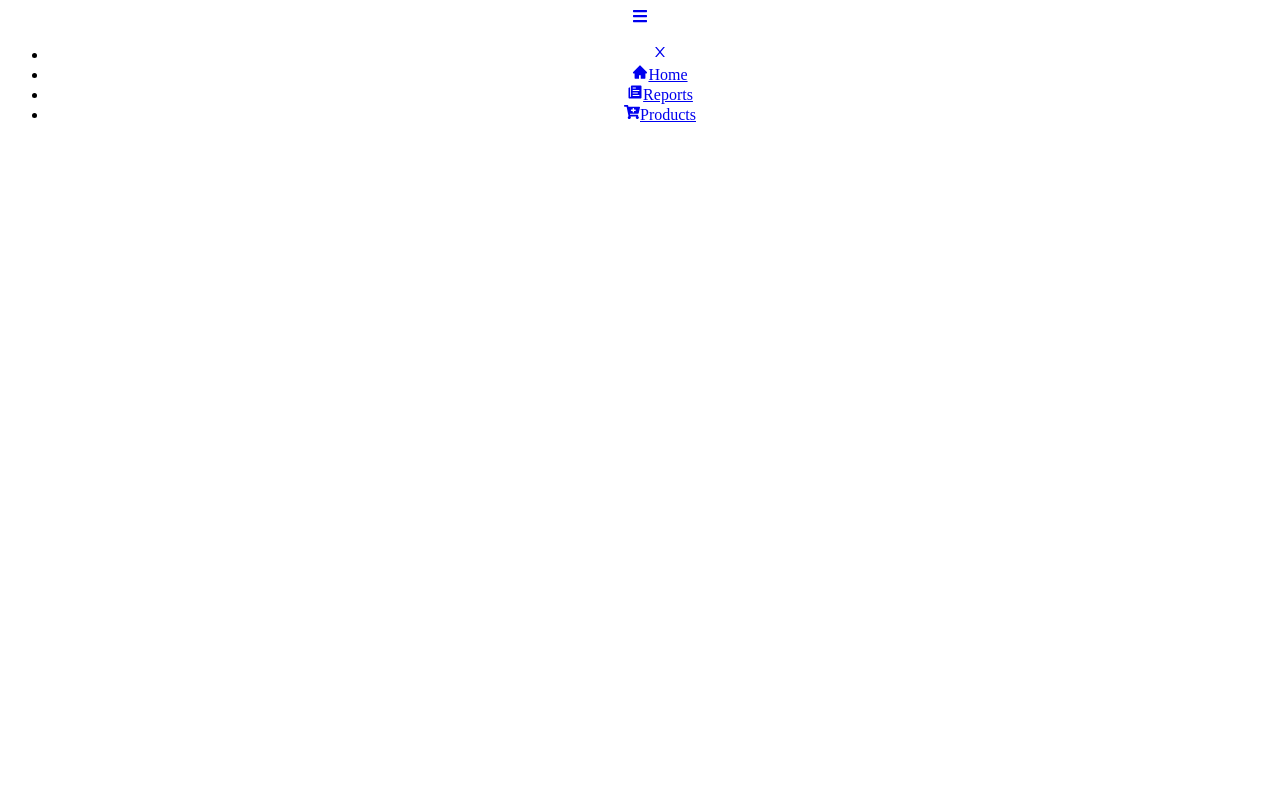
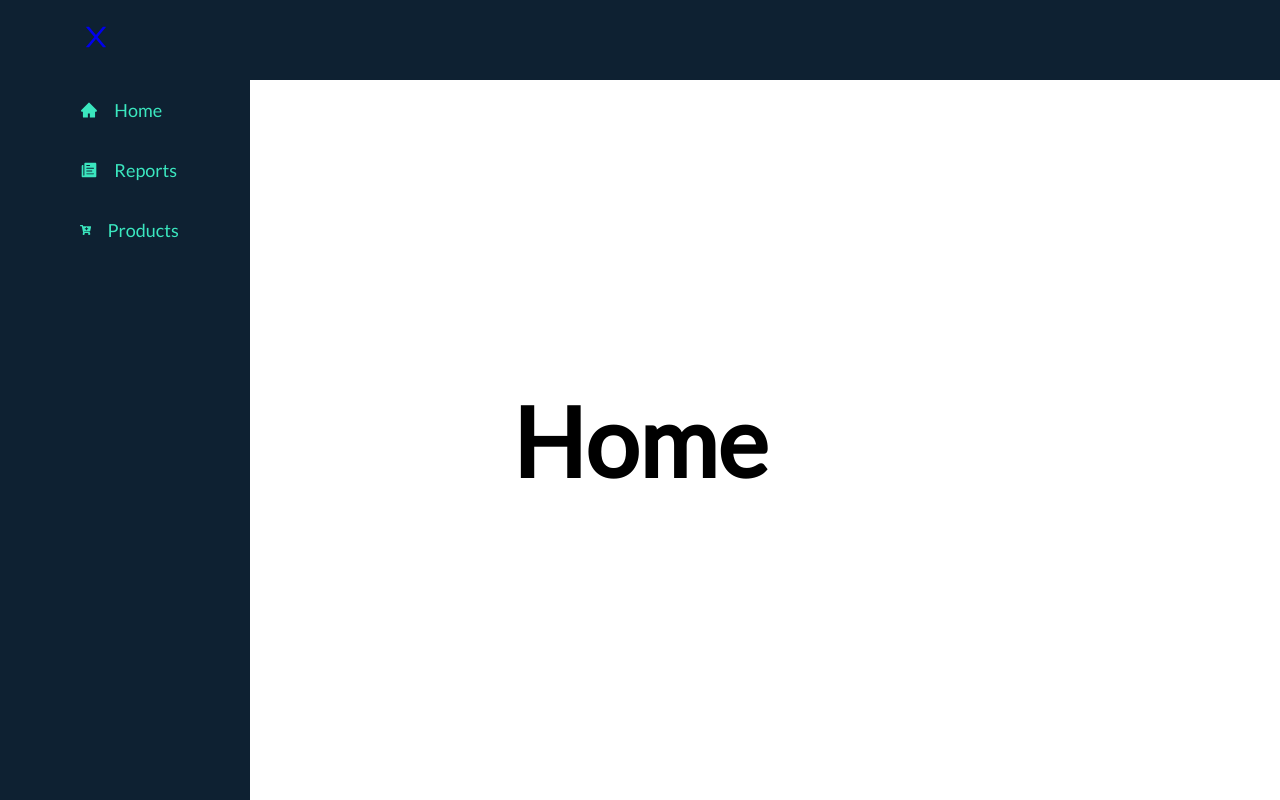
Before and after one commit to bartoszluka/react-navbar, a React (Create React App) app: page / in a window 1280 px wide. Built offline with nearby package versions, Linux system fonts and the light colour scheme.

Commit message:
all working now

```diff
--- a/src/App.css
+++ b/src/App.css
@@ -1,38 +1,15 @@
-.App {
-  text-align: center;
+@import url("https://fonts.googleapis.com/css2?family=Lato&display=swap");
+* {
+  box-sizing: border-box;
+  margin: 0;
+  padding: 0;
+  font-family: 'Lato', sans-serif;
 }
 
-.App-logo {
-  height: 40vmin;
-  pointer-events: none;
-}
-
-@media (prefers-reduced-motion: no-preference) {
-  .App-logo {
-    animation: App-logo-spin infinite 20s linear;
-  }
-}
-
-.App-header {
-  background-color: #282c34;
-  min-height: 100vh;
+.home, .reports, .products {
   display: flex;
-  flex-direction: column;
+  height: 90vh;
   align-items: center;
   justify-content: center;
-  font-size: calc(10px + 2vmin);
-  color: white;
+  font-size: 3rem;
 }
-
-.App-link {
-  color: #61dafb;
-}
-
-@keyframes App-logo-spin {
-  from {
-    transform: rotate(0deg);
-  }
-  to {
-    transform: rotate(360deg);
-  }
-}
--- a/src/App.js
+++ b/src/App.js
@@ -5,6 +5,9 @@ import {
   Switch,
   Route
 } from 'react-router-dom';
+import Home from './pages/Home'
+import Reports from './pages/Reports'
+import Products from './pages/Products'
 
 function App() {
   return (
@@ -12,7 +15,9 @@ function App() {
       <Router>
         <Navbar />
         <Switch>
-          <Route exact path="/" />
+          <Route exact path="/" component={Home} />
+          <Route path="/reports" component={Reports} />
+          <Route path="/products" component={Products} />
         </Switch>
       </Router>
     </div>
--- a/src/components/Navbar.css
+++ b/src/components/Navbar.css
@@ -0,0 +1,78 @@
+:root {
+    --bgk: #0e2132;
+    --accent: #3be7bf;
+    --white: #ffffff;
+}
+
+.navbar {
+    background-color: var(--bgk);
+    height: 80px;
+    display: flex;
+    justify-content: flex-start;
+    align-items: center;
+}
+
+.menu-bars {
+    margin-left: 2rem;
+    font-size: 2rem;
+    background: none;
+}
+
+.nav-menu {
+    background-color: var(--bgk);
+    color: var(--accent);
+    width: 250px;
+    height: 100vh;
+    display: flex;
+    justify-content: center;
+    position: fixed;
+    top: 0;
+    left: -100%;
+    transition: 850ms;
+}
+
+.nav-menu.active {
+    left: 0;
+    transition: 350ms;
+}
+
+.nav-text {
+    display: flex;
+    justify-content: flex-start;
+    align-items: center;
+    padding: 8px 0px 8px 16px;
+    list-style: none;
+    height: 60px;
+}
+
+.nav-text a {
+    text-decoration: none;
+    color: var(--accent);
+    font-size: 18px;
+    width: 95%;
+    display: flex;
+    align-items: center;
+    padding: 0 16px;
+    border-radius: 4px;
+}
+
+.nav-text a:hover {
+    color: var(--white);
+}
+
+.nav-menu-items {
+    width: 100%;
+}
+
+.navbar-toggle {
+    background-color: var(--bgk);
+    width: 100%;
+    height: 80px;
+    display: flex;
+    justify-content: flex-start;
+    align-items: center;
+}
+
+span {
+    margin-left: 16px;
+}
--- a/src/components/Navbar.jsx
+++ b/src/components/Navbar.jsx
@@ -3,17 +3,18 @@ import * as FaIcons from 'react-icons/fa'
 import * as AiIcons from 'react-icons/ai'
 import { Link } from 'react-router-dom'
 import { NavbarData } from './NavbarData'
+import './Navbar.css'
 function Navbar() {
-    const [showNavbar, setShowNavbar] = useState(false);
+    const [showNavbar, setShowNavbar] = useState(true);
     return (
         <>
             <div className="navbar">
                 <Link to="#" className="menu-bars">
-                    <FaIcons.FaBars onClick={() => setShowNavbar(!showNavbar)} />
+                    <FaIcons.FaBars onClick={() => setShowNavbar(true)} />
                 </Link>
             </div>
             <nav className={showNavbar ? "nav-menu active" : "nav-menu"}>
-                <ul className="nav-menu-item">
+                <ul className="nav-menu-item" onClick={() => setShowNavbar(false)}>
                     <li className="navbar-toggle">
                         <Link to="#" className="menu-bars">
                             <AiIcons.AiOutlineClose />
@@ -30,7 +31,7 @@ function Navbar() {
                         )
                     })}
                 </ul>
-            </nav>
+            </nav >
         </>
     )
 }
--- a/src/pages/Home.jsx
+++ b/src/pages/Home.jsx
@@ -0,0 +1,11 @@
+import React from 'react'
+
+function Home() {
+    return (
+        <div className='home'>
+            <h1>Home</h1>
+        </div>
+    )
+}
+
+export default Home
--- a/src/pages/Products.jsx
+++ b/src/pages/Products.jsx
@@ -0,0 +1,11 @@
+import React from 'react'
+
+function Product() {
+    return (
+        <div className='products'>
+            <h1>Products</h1>
+        </div>
+    )
+}
+
+export default Product
--- a/src/pages/Reports.jsx
+++ b/src/pages/Reports.jsx
@@ -0,0 +1,11 @@
+import React from 'react'
+
+function Reports() {
+    return (
+        <div className='reports'>
+            <h1>Reports</h1>
+        </div>
+    )
+}
+
+export default Reports
```
Also changed, not shown: 1 other file (tests, documents, lock files or other folders).
